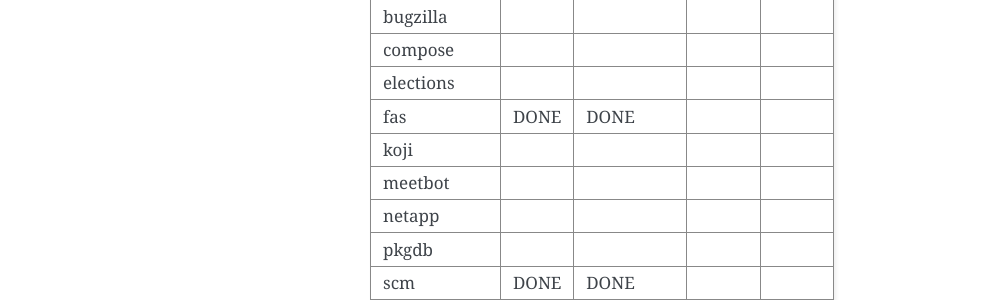
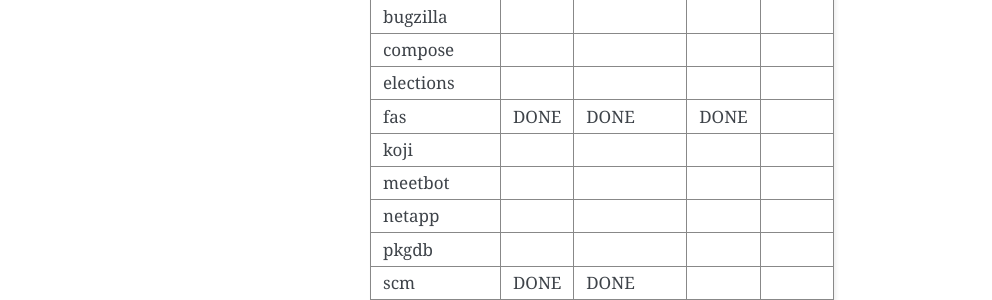
Before and after one commit to fedora-infra/fedmsg, a Sphinx documentation site: the page built from doc/status.rst, in a window 1280 px wide. Shown: the part 368-668 px from the top of the page, without its empty margins (148-1140 px from the left). Built offline with Sphinx 7.4.7, drawn with Linux system fonts in a browser that asks for light colours.

```diff
--- a/doc/status.rst
+++ b/doc/status.rst
@@ -23,7 +23,7 @@ There is no information here about *receiving* messages, only sending.
 +---------------+-----------+------------+----------+-----------+
 | elections     |           |            |          |           |
 +---------------+-----------+------------+----------+-----------+
-| fas           | DONE      |  DONE      |          |           |
+| fas           | DONE      |  DONE      | DONE     |           |
 +---------------+-----------+------------+----------+-----------+
 | koji          |           |            |          |           |
 +---------------+-----------+------------+----------+-----------+
```
